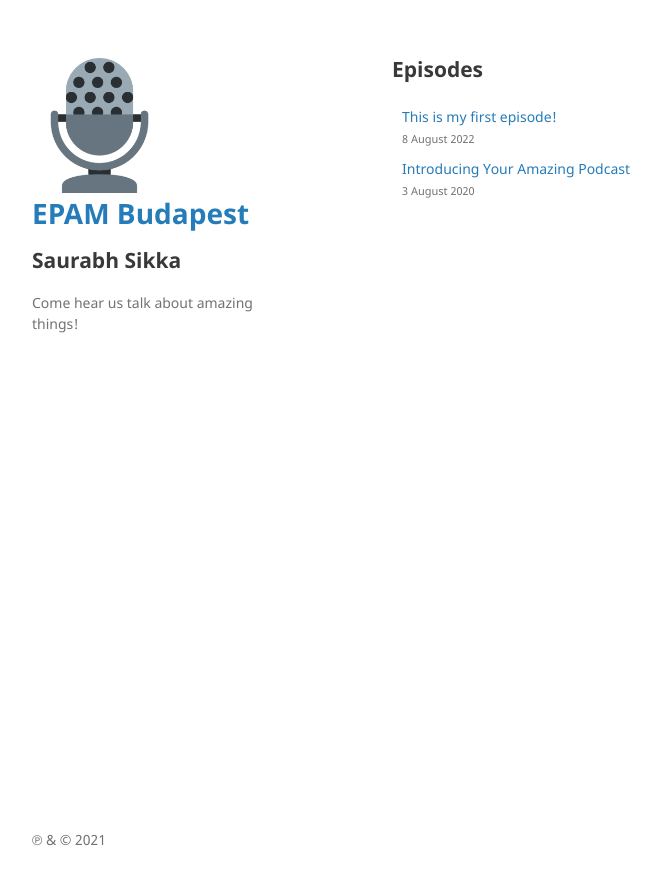
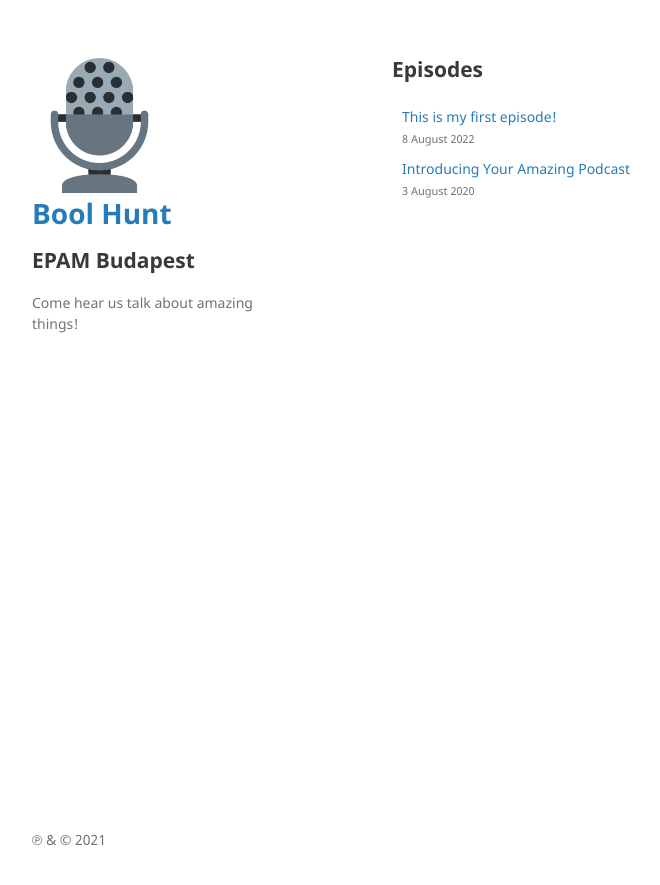
Before and after one commit to nacicatus/epam-budapest, a Jekyll site: the page built from index.md, in a window 1280 px wide. Shown: the top 885 px of the page, without its empty margins (178-838 px from the left). Built offline with Jekyll 4.4.1, drawn with Linux system fonts in a browser that asks for light colours.

Commit message:
config file updates

```diff
--- a/_config.yml
+++ b/_config.yml
@@ -1,6 +1,6 @@
-title: EPAM Budapest
+title: Bool Hunt
 description: Come hear us talk about amazing things!
-author: Saurabh Sikka
+author: EPAM Budapest
 email: Saurabh_Sikka@epam.com
 lang: en-us
 copyright: "&#x2117; &amp; &#xA9; 2021"
```
